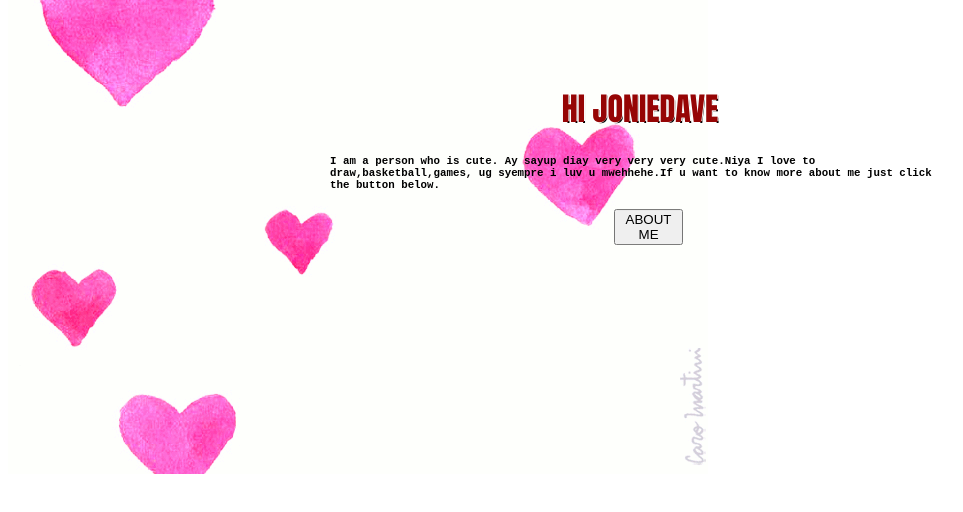
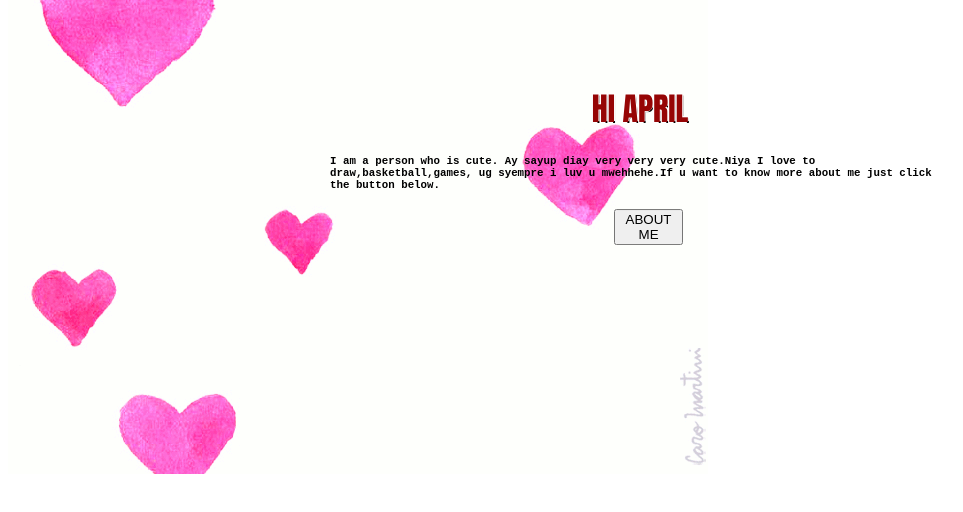
Before and after one commit to BREEZYXDEV/iwuv_u, a plain HTML site: page index.html in a window 1280 px wide. Shown: the part 234-746 px from the top of the page, without its empty margins (0-963 px from the left). Drawn offline with Linux system fonts and the light colour scheme.

Commit message:
Update index.html

```diff
--- a/index.html
+++ b/index.html
@@ -9,7 +9,7 @@
         <img id="background" src="Images/heart-gif.gif" alt="heart gif background" width="cover">
         <div class="content">
         <img class="wave" src="Images/wavr.gif" alt="waving" width="200vw">
-        <h1>HI JONIEDAVE</h1>
+        <h1>HI APRIL</h1>
         <h5>I am a person who is cute. Ay sayup diay very very very cute.Niya I love to draw,basketball,games, ug syempre i luv u mwehhehe.If u want to know more about me just click the button below.</h5>
          <a href="interested.html"><button>ABOUT ME</button></a>
       </div>
```
